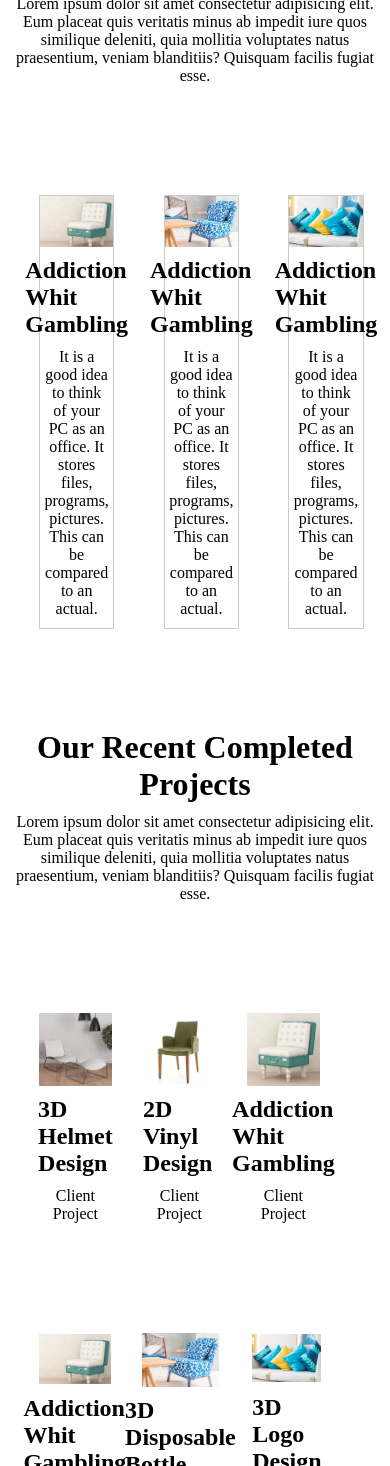
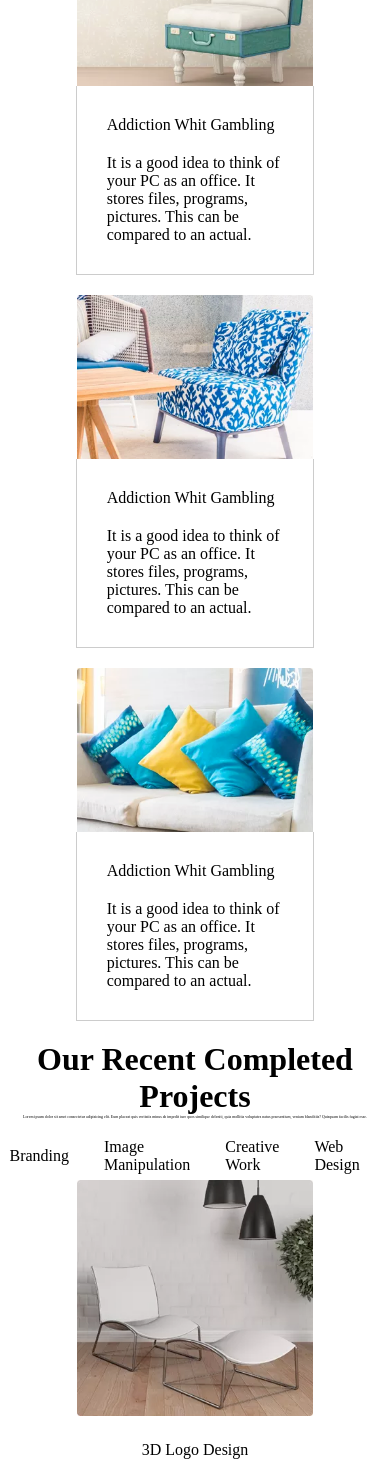
Before and after one commit to rabi234/UIProject, a plain HTML site: page index.html in a window 390 px wide. Shown: the part 534-2000 px from the top of the page. Drawn offline with Linux system fonts and the light colour scheme.

Commit message:
made changes ... added a new component ... made some responsive changes

```diff
--- a/index.html
+++ b/index.html
@@ -40,8 +40,7 @@
     </div>
 
     <div class="banner">
-      <img src="./images/home-banner-bg.png" />
-      <!-- <p>Creativity Beyond Life</p> -->
+      <p>Creativity Beyond Life</p>
     </div>
     <div class="category-news">
       <h1>Latest News from all categories</h1>
@@ -53,36 +52,41 @@
       </p>
 
       <div class="news-cards">
-        <div id="card">
+        <div id="news-card">
           <img src="./images/xn1.png" />
-          <h2>Addiction Whit Gambling</h2>
+          <div id="news-card-content">
+            <p>Addiction Whit Gambling</p>
             <p>
-            It is a good idea to think of your PC as an office. It stores files,
-            programs, pictures. This can be compared to an actual.
+              It is a good idea to think of your PC as an office. It stores
+              files, programs, pictures. This can be compared to an actual.
             </p>
           </div>
-
-        <div id="card">
+        </div>
+        <div id="news-card">
           <img src="./images/xn2.png" />
-          <h2>Addiction Whit Gambling</h2>
+          <div id="news-card-content">
+            <p>Addiction Whit Gambling</p>
             <p>
-            It is a good idea to think of your PC as an office. It stores files,
-            programs, pictures. This can be compared to an actual.
+              It is a good idea to think of your PC as an office. It stores
+              files, programs, pictures. This can be compared to an actual.
             </p>
           </div>
-
-        <div id="card">
+        </div>
+        <div id="news-card">
           <img src="./images/xn3.png" />
-          <h2>Addiction Whit Gambling</h2>
+          <div id="news-card-content">
+            <p>Addiction Whit Gambling</p>
             <p>
-            It is a good idea to think of your PC as an office. It stores files,
-            programs, pictures. This can be compared to an actual.
+              It is a good idea to think of your PC as an office. It stores
+              files, programs, pictures. This can be compared to an actual.
             </p>
+          </div>
+        </div>
       </div>
     </div>
 
 
-      <div class="recent-projects">
+    <div class="completed-projects">
       <h1>Our Recent Completed Projects</h1>
       <p>
         Lorem ipsum dolor sit amet consectetur adipisicing elit. Eum placeat
@@ -91,73 +95,99 @@
         facilis fugiat esse.
       </p>
 
-        <div class="recent-projects-cards">
+      <ul>
+        <li><p>All Categories</p></li>
+        <li><p>Branding</p></li>
+        <li><p>Image Manipulation</p></li>
+        <li><p>Creative Work</p></li>
+        <li><p>Web Design</p></li>
+        <li><p>Print Material</p></li>
+      </ul>
 
-          <div id="row-one">
-            <div id="card">
+      <div class="product-cards">
+        <div id="product-card">
           <img src="./images/xn4.png" />
-              <h2>3D Helmet Design</h2>
-              <p>
-                Client Project
-              </p>
+          <div id="product-card-content">
+            <p>3D Logo Design</p>
+            <p>Client Project</p>
+          </div>
+        </div>
+        <div id="product-card">
+          <img src="./images/xn5.png" />
+          <div id="product-card-content">
+            <p>3D Logo Design</p>
+            <p>Client Project</p>
+          </div>
+        </div>
+        <div id="product-card">
+          <img src="./images/xn6.png" />
+          <div id="product-card-content">
+            <p>3D Logo Design</p>
+            <p>Client Project</p>
+          </div>
+        </div>
       </div>
 
-            <div id="card">
-              <img src="./images/xn5.png" />
-              <h2>2D Vinyl Design</h2>
-              <p>
-                Client Project
-              </p>
+      <div class="product-cards">
+        <div id="product-card">
+          <img src="./images/xn1.png" />
+          <div id="product-card-content">
+            <p>3D Logo Design</p>
+            <p>Client Project</p>
+          </div>
+        </div>
+        <div id="product-card">
+          <img src="./images/xn2.png" />
+          <div id="product-card-content">
+            <p>3D Logo Design</p>
+            <p>Client Project</p>
+          </div>
+        </div>
+        <div id="product-card">
+          <img src="./images/xn3.png" />
+          <div id="product-card-content">
+            <p>3D Logo Design</p>
+            <p>Client Project</p>
+          </div>
+        </div>
+      </div>
     </div>
 
-            <div id="card">
-              <img src="./images/xn6.png" />
-              <h2>Addiction Whit Gambling</h2>
+    <div class="review-section">
+
+      <div id="review-card">
+        <div id="rounded-pic">
+          <img src="./images/user.png" />
+        </div>
+        <div id="review-content">
           <p>
-                Client Project
+            Accessrories Here you can find the best computer accessory
+            for your laptop, monitor, printer, scanner, speaker,
+            projector, hardware.
           </p>
+          <h3>Mark Alviro Wiens</h3>
+          <p>CEO at Google</p>
+        </div>
+      </div>
+
+      <div id="review-card">
+        <div id="rounded-pic">
+          <img src="./images/user.png" />
+        </div>
+        <div id="review-content">
+          <p>
+            Accessrories Here you can find the best computer accessory
+            for your laptop, monitor, printer, scanner, speaker,
+            projector, hardware.
+          </p>
+          <h3>Lina Harrington</h3>
+          <p>CEO at Google</p>
+        </div>
       </div>
 
     </div>
 
-          <div id="row-two">
-
-            <div id="card">
-              <img src="./images/xn1.png" />
-              <h2>Addiction Whit Gambling</h2>
-              <p>
-                Client Project
-              </p>
-            </div>
-
-            <div id="card">
-              <img src="./images/xn2.png" />
-              <h2>3D Disposable Bottle</h2>
-              <p>
-                Client Project
-              </p>
-            </div>
-
-            <div id="card">
-              <img src="./images/xn3.png" />
-              <h2>3D Logo Design</h2>
-              <p>
-                Client Project
-              </p>
-            </div>
-
-          </div>
-
-          <div>
-            <img src="./images/xn3.png"/>
-          </div>
-
-        </div>
+</body>
 
 
-      </div>
-    </div>
-    </div>
-  </body>
-
 </html>
--- a/styles.css
+++ b/styles.css
@@ -21,7 +21,7 @@
   padding: 10px;
 }
 
-#left > i,
+#left > i, #left >
 p {
   padding: 10px;
 }
@@ -43,7 +43,7 @@ p {
   padding: 10px;
 }
 
-#right > div,
+#right > div, #right >
 p {
   padding: 10px;
 }
@@ -75,42 +75,43 @@ ul {
 
 li {
   padding-right: 35px;
+  cursor: pointer;
 }
 
-.banner > img {
-  width: 100%;
-  height: auto;
-  /* padding:20em;
+.banner{
   background-image: url("./images/home-banner-bg.png");
-  background-repeat: no-repeat; */
+  background-repeat: no-repeat;
+  background-size: contain;
+  padding: 14%;
 }
 
-
-.category-news,.recent-projects{
-  margin-top:100px;
+.banner > p{
+  text-align: left;
+  font-size: 5vw;
+  word-spacing: 100vw;
+  padding:0;
+  color:#fff;
 }
 
-.category-news > h1,
-p {
+.category-news > h1,.completed-projects > h1{
   text-align: center;
 }
 
-.recent-projects > h1,
-p {
+.category-news > p,.completed-projects > p{
   text-align: center;
 }
 
-.news-cards {
-  margin-top:100px;
-  display: grid;
-  margin-left:10%;
-  margin-right: 40px;
-  grid-template-columns: 1fr 1fr 1fr;
-  gap: 20px;
-  margin-bottom: 30px;
+.news-cards,.product-cards{
+  padding:5%;
+  display: flex;
+  gap:20px;
 }
 
-#card {
+.product-cards{
+  padding-top: 1.5%;
+}
+
+#news-card,#product-card {
   width: 70%;
   display: flex;
   flex-direction: column;
@@ -119,33 +120,85 @@ p {
 
 }
 
-.news-cards #card{
-  border: 1px solid #ccc;
-}
-
-#card > img{
-  width: 100%;
+#news-card > img,#product-card > img{
+  width: calc(80% + 40px);
   height: auto;
   object-fit: contain;
 }
 
-#card > h2{
-  margin-top:10px;
+#news-card-content{
+border: 1px solid #ccc;
 }
 
-#card-content {
-  padding-top: 20px;
-  padding-bottom: 20px;
-  text-align: center;
-  font-size: 18px;
+#news-card-content,#product-card-content{
+  width: 80%;
+  border-top: 0;
+  padding:20px;
 }
 
+#news-card-content p{
+  text-align: left;
+  max-width: 50ch;
+  padding:10px;
+}
 
-#row-one,#row-two {
-  margin-top: 100px;
-  display: grid;
-  margin-left:10%;
-  margin-right: 10%;
-  grid-template-columns: 1fr 1fr 1fr;
-  margin-bottom: 30px;
+#product-card-content p{
+  text-align: center;
+  max-width: 50ch;
+  padding:5px;
 }
+
+.completed-projects > ul {
+  margin-top: 5%;
+  padding:0 20%;
+  list-style-type: none;
+  display: flex;
+  justify-content: center;
+  align-items: center;
+}
+
+.review-section{
+  background-image: url("./images/home-banner-bg.png");
+  background-repeat: no-repeat;
+  background-size: cover;
+  padding: 5%;
+  display: flex;
+  justify-content: space-between;
+}
+
+#review-card{
+  padding:40px;
+  display: flex;
+  justify-content: space-between;
+  background-color:#fff;
+}
+
+#rounded-pic > img{
+  width: 40px;
+  height: 40px;
+  border-radius: 50%;
+}
+
+#review-content{
+  margin-left: 3rem;
+}
+
+#review-content > p,h3{
+  padding:0;
+  padding-bottom: 10px;
+  text-align: left;
+  max-width: 50ch;
+}
+
+@media screen and (max-width: 400px) {
+  .news-cards,.product-cards{
+    flex-direction: column;
+    align-items: center;
+  }
+
+  .category-news > p,.completed-projects > p{
+    font-size: 1vw;
+  }
+
+
+}
```
Also changed, not shown: images/user.png (added). Lines whose indentation alone changed are shown as unchanged.
